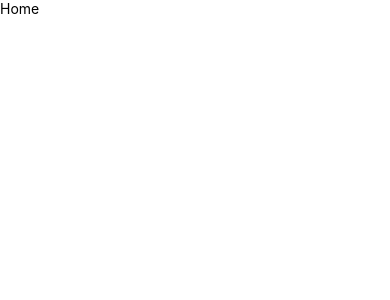
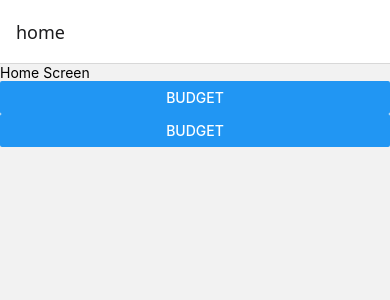
Before and after one commit to 2joliveira/bugets, a React Native app: screen /home in a window 390 px wide. Shown: the top 300 px of the page. Built offline with nearby package versions, Linux system fonts and the light colour scheme.

Commit message:
config navigation

```diff
--- a/App.tsx
+++ b/App.tsx
@@ -1,20 +1,5 @@
-import React from "react";
-import { StyleSheet, Text, View } from "react-native";
-import { StatusBar } from "expo-status-bar";
-import { Home } from "@/app/Home";
+import { Routes } from "@/routes";
 
 export default function App() {
-  return (
-    <View style={styles.container}>
-      <Home />
-      <StatusBar style="auto" />
-    </View>
-  );
+  return <Routes />;
 }
-
-const styles = StyleSheet.create({
-  container: {
-    flex: 1,
-    backgroundColor: "#fff",
-  },
-});
--- /dev/null
+++ b/src/app/Budget.tsx
@@ -0,0 +1,12 @@
+import { StackRoutesProps } from "@/routes/StackRoutes";
+import { Button, Text, View } from "react-native";
+
+export function Budget({ navigation }: StackRoutesProps<"budget">) {
+  return (
+    <View>
+      <Text>Budget Screen</Text>
+
+      <Button title="Home" onPress={() => navigation.goBack()} />
+    </View>
+  )
+}
--- /dev/null
+++ b/src/app/BudgetDetails.tsx
@@ -0,0 +1,15 @@
+import { StackRoutesProps } from "@/routes/StackRoutes";
+import { Button, Text, View } from "react-native";
+
+export function BudgetDetails({
+  navigation,
+  route,
+}: StackRoutesProps<"budgetDetails">) {
+  return (
+    <View>
+      <Text>Budget Details Screen {route.params.id}</Text>
+
+      <Button title="Home" onPress={() => navigation.goBack()} />
+    </View>
+  );
+}
--- a/src/app/Home.tsx
+++ b/src/app/Home.tsx
@@ -1,9 +1,17 @@
-import { Text, View } from "react-native";
+import { StackRoutesProps } from "@/routes/StackRoutes";
+import { Button, Text, View } from "react-native";
 
-export function Home() {
+export function Home({ navigation }: StackRoutesProps<"home">) {
   return (
     <View>
-      <Text>Home</Text>
+      <Text>Home Screen</Text>
+
+      <Button title="Budget" onPress={() => navigation.navigate("budget")} />
+
+      <Button
+        title="Budget"
+        onPress={() => navigation.navigate("budgetDetails", { id: "123" })}
+      />
     </View>
   );
 }
--- /dev/null
+++ b/src/app/index.tsx
@@ -0,0 +1,3 @@
+export * from "./Home";
+export * from "./Budget";
+export * from "./BudgetDetails";
--- /dev/null
+++ b/src/routes/StackRoutes.tsx
@@ -0,0 +1,26 @@
+import {
+  createNativeStackNavigator,
+  NativeStackScreenProps,
+} from "@react-navigation/native-stack";
+import { Home, Budget, BudgetDetails } from "@/app";
+
+type StackRoutesList = {
+  home: undefined;
+  budget: undefined;
+  budgetDetails: { id: string };
+};
+
+export type StackRoutesProps<T extends keyof StackRoutesList> =
+  NativeStackScreenProps<StackRoutesList, T>;
+
+const Stack = createNativeStackNavigator<StackRoutesList>();
+
+export function StackRoutes() {
+  return (
+    <Stack.Navigator initialRouteName="home">
+      <Stack.Screen name="home" component={Home} />
+      <Stack.Screen name="budget" component={Budget} />
+      <Stack.Screen name="budgetDetails" component={BudgetDetails} />
+    </Stack.Navigator>
+  );
+}
--- /dev/null
+++ b/src/routes/index.tsx
@@ -0,0 +1,10 @@
+import { NavigationContainer } from "@react-navigation/native";
+import { StackRoutes } from "./StackRoutes";
+
+export function Routes() {
+  return (
+    <NavigationContainer>
+      <StackRoutes />
+    </NavigationContainer>
+  );
+}
--- a/tsconfig.json
+++ b/tsconfig.json
@@ -1,5 +1,6 @@
 {
   "compilerOptions": {
+    "strict": true,
     "paths": {
       "@/*": ["./src/*"]
     }
```
Also changed, not shown: package.json (+6 -1 lines), 1 other file (tests, documents, lock files or other folders).
